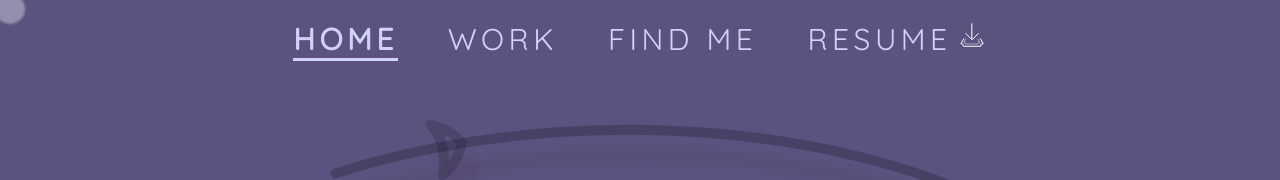
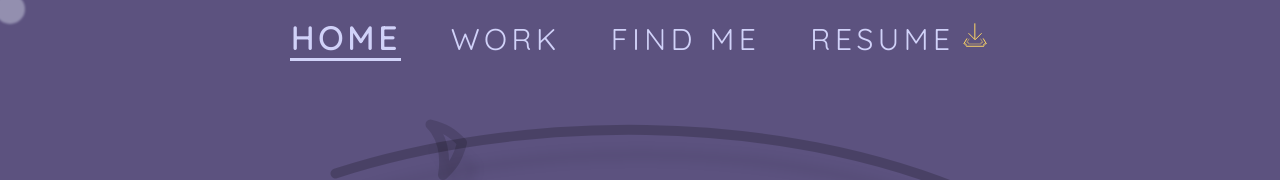
Before and after one commit to Deep3543/portfolio, a React (Create React App) app: page / in a window 1280 px wide. Shown: the top 180 px of the page. Built offline with nearby package versions, Linux system fonts and the light colour scheme.

Commit message:
Minor changes

```diff
--- a/src/components/docs/views/Nav-dif.js
+++ b/src/components/docs/views/Nav-dif.js
@@ -44,15 +44,17 @@ class Nav extends Component{
                             >Find Me</Link>
                         </li>
                         <li className='resume' name="Resume">
+                            <Link>
                             Resume
                             <i className="i-download">
                                 <svg width="30" height="30" viewBox="0 0 30 30" fill="none" xmlns="http://www.w3.org/2000/svg">
-                                <path d="M23.33 18.75L26.3298 23.75C26.3298 24.413 24.3784 23.5099 23.9096 23.9787C23.4407 24.4476 24.4928 26.25 23.8298 26.25H6.32979C5.66675 26.25 6.37842 24.4476 5.90958 23.9787C5.44074 23.5099 3.82979 24.413 3.82979 23.75L6.83 18.75" stroke="white" stroke-linecap="round" stroke-linejoin="round"/>
-                                <path d="M20.6966 18.9787L22.8298 22.3121C22.8298 22.7541 21.4421 22.152 21.1087 22.4645C20.7754 22.7771 21.5235 23.9787 21.052 23.9787H8.60757C8.13607 23.9787 8.64215 22.7771 8.30875 22.4645C7.97535 22.152 6.82979 22.7541 6.82979 22.3121L8.96327 18.9787" stroke="white" stroke-width="0.5" stroke-linecap="round" stroke-linejoin="round"/>
-                                <path d="M8.82979 13.5L15.0798 19.75L21.3298 13.5" stroke="white" stroke-linecap="round" stroke-linejoin="round"/>
-                                <path d="M14.8298 18.75V3.75" stroke="white" stroke-linecap="round" stroke-linejoin="round"/>
+                                    <path d="M23.33 18.75L26.3298 23.75C26.3298 24.413 24.3784 23.5099 23.9096 23.9787C23.4407 24.4476 24.4928 26.25 23.8298 26.25H6.32979C5.66675 26.25 6.37842 24.4476 5.90958 23.9787C5.44074 23.5099 3.82979 24.413 3.82979 23.75L6.83 18.75" stroke="#FFD765" stroke-linecap="round" stroke-linejoin="round"/>
+                                    <path d="M20.6966 18.9787L22.8298 22.3121C22.8298 22.7541 21.4421 22.152 21.1087 22.4645C20.7754 22.7771 21.5235 23.9787 21.052 23.9787H8.60757C8.13607 23.9787 8.64215 22.7771 8.30875 22.4645C7.97535 22.152 6.82979 22.7541 6.82979 22.3121L8.96327 18.9787" stroke="#FFD765" stroke-width="0.5" stroke-linecap="round" stroke-linejoin="round"/>
+                                    <path d="M8.82979 13.5L15.0798 19.75L21.3298 13.5" stroke="#FFD765" stroke-linecap="round" stroke-linejoin="round"/>
+                                    <path d="M14.8298 18.75V3.75" stroke="#FFD765" stroke-linecap="round" stroke-linejoin="round"/>
                                 </svg>
                             </i>
+                            </Link>
                         </li>
                     </ul>
                 </div>
--- a/src/styles/dif.css
+++ b/src/styles/dif.css
@@ -14,6 +14,7 @@ html{cursor: none; height: 100%;}
 body{background-color: var(--shades-light);-ms-overflow-style: none; scrollbar-width: none; min-height: 100%;}
 a{text-decoration: none; color: inherit; cursor: none;}
 nav{display: flex; justify-content: space-around; align-items: center; position: fixed; left: 0; top: 0; width:100%; z-index: 1;}
+i{ margin: 3%; }
 
 body::-webkit-scrollbar{
   display: none;
@@ -116,6 +117,10 @@ body::-webkit-scrollbar{
 
 /* Navigation Panel code */
 
+/* .nav-bar{
+  box-shadow: 0px 1px 10px rgba(255, 215, 101, 0.2);
+} */
+
 .nav-list{
   list-style-type: none;
   display: flex;
@@ -139,8 +144,13 @@ body::-webkit-scrollbar{
   text-transform: uppercase;
 }
 
+.nav-list li a:hover{
+  font-size: 32px;
+}
+
 .nav-list li > .active{
   border-bottom: solid;
+  font-size: 32px;
   font-weight: 700;
 }
 
@@ -151,6 +161,7 @@ body::-webkit-scrollbar{
 .i-download{
   margin:10px 0 0 5px;
 }
+
 
 /* --------------------- */
 
@@ -195,9 +206,6 @@ body::-webkit-scrollbar{
 .socials{
   margin-top: 5%;
 }
-i{
-  margin: 3%;
-}
 .github{
   margin-left: 0;
 }
```
